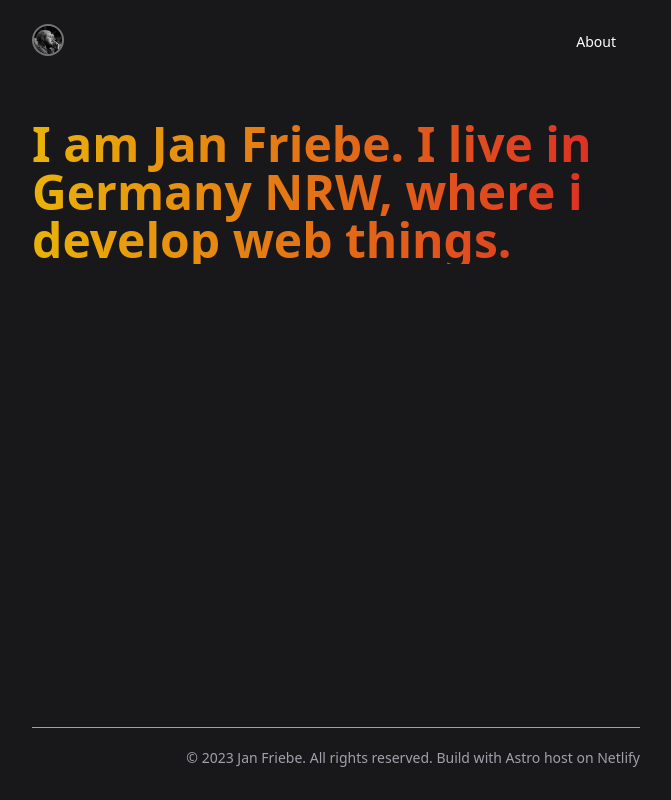
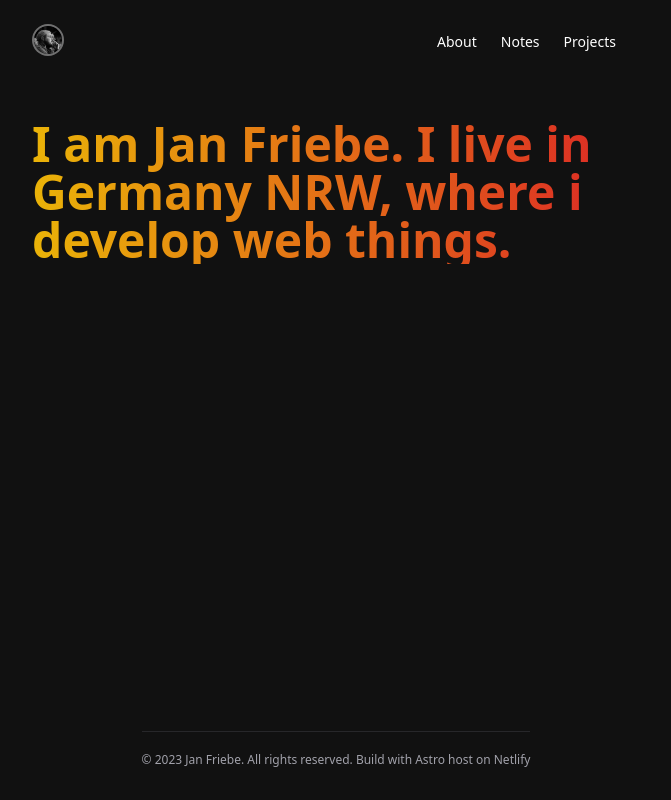
Before and after one commit to friebe/jan-friebe.de, an Astro site: page /about in a window 1280 px wide. Shown: the whole page, without its empty margins (304-975 px from the left). Built offline with nearby package versions, Linux system fonts and the light colour scheme; Astro itself is replaced by a stand-in of ours.

Commit message:
design tweaks

```diff
--- a/src/components/Footer.astro
+++ b/src/components/Footer.astro
@@ -1,18 +1,9 @@
----
-const { absolute } = Astro.props;
----
-
-<footer class={absolute ? `absolute bottom-0 left-0 right-0 ` : ""}>
-    <div class="text-sm mx-auto max-w-2xl px-8">
-        <div class="pt-5 pb-8 border-t border-zinc-400">
+<footer class="text-xs mx-auto max-w-2xl px-8">
+    <div class="pt-5 pb-8 border-t border-zinc-800">
         <div class="flex flex-col items-end">
             <p class="text-zinc-400">
                 © 2023 Jan Friebe. All rights reserved. Build with
-                    <a
-                        href="https://astro.build"
-                        rel="noopener"
-                        target="_blank"
-                    >
+                <a href="https://astro.build" rel="noopener" target="_blank">
                     Astro
                 </a> host on
                 <a href="https://netlify.io" rel="noopener" target="_blank">
@@ -21,5 +12,4 @@ const { absolute } = Astro.props;
             </p>
         </div>
     </div>
-    </div>
 </footer>
--- a/src/components/Navi.astro
+++ b/src/components/Navi.astro
@@ -28,18 +28,19 @@ const { showLogo, absolute } = Astro.props;
                             >
                         </li>
                         <!-- wip -->
-                        <!-- <li>
+                        <li>
                             <a
                                 class="relative block px-3 py-2 transition hover:text-yellow-500"
                                 href="/articles">Notes</a
                             >
                         </li>
+
                         <li>
                             <a
                                 class="relative block px-3 py-2 transition hover:text-yellow-500"
                                 href="/projects">Projects</a
                             >
-                    </li> -->
+                        </li>
                     </ul>
 
                     <!-- mobile navigation -->
--- a/src/layouts/Layout.astro
+++ b/src/layouts/Layout.astro
@@ -18,7 +18,7 @@ const { title } = Astro.props;
 		<meta name="generator" content={Astro.generator} />
 		<title>{title}</title>
 	</head>
-	<body class="flex h-screen flex-col bg-zinc-900">
+	<body style="background-color:rgb(17,17,17)" class="flex h-screen flex-col">
 		<slot />
 	</body>
 </html>
--- a/src/pages/index.astro
+++ b/src/pages/index.astro
@@ -8,5 +8,4 @@ import Layout from "../layouts/Layout.astro";
 <Layout title="Home - Jan Friebe developer from Germany NRW">
 	<Navi showLogo="false" absolute="true" />
 	<Hero />
-	<!-- <Footer absolute="true" /> -->
 </Layout>
```
Lines whose indentation alone changed are shown as unchanged.
